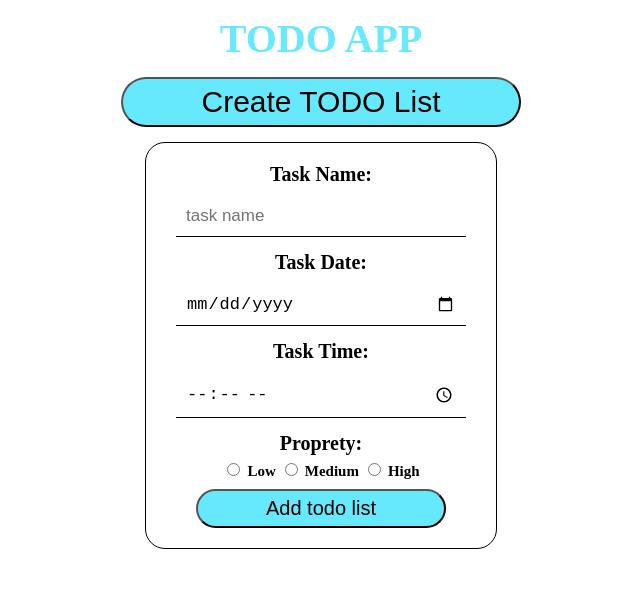
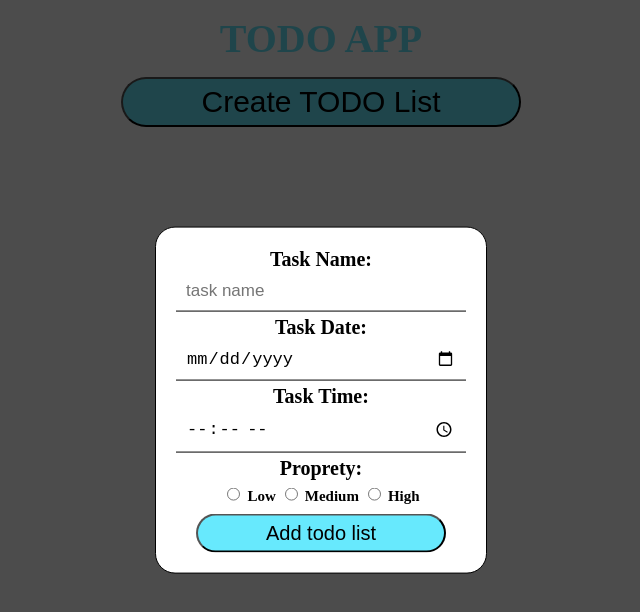
Before and after one commit to Jobin-Moonraft/training, a website: page view/index.html in a window 1280 px wide. Both pictures are taken after a click on the button "Create TODO List". Shown: the whole page, without its empty margins (319-959 px from the left). Drawn offline with Linux system fonts and the light colour scheme.

Commit message:
Change on the form style

```diff
--- a/js/main.js
+++ b/js/main.js
@@ -1,9 +1,14 @@
 function createTodo(){
-    document.getElementById("input").style.display = "inline-block";
+    document.getElementById("box").style.display = "inline-block";
 }
 function hideTodo(){
-    document.getElementById("input").style.display = "none";
+    document.getElementById("box").style.display = "none";
 }
+window.onclick = function(event) {
+    if (event.target == box) {
+      box.style.display = "none";
+    }
+  }
 
 
 function checkEmptyInput(){
@@ -61,9 +66,10 @@ add_todo_btn.addEventListener('click', function(){
     //priority section
     var Selected = document.querySelector('input[type= "radio"]:checked');
     priority.innerText = Selected.value;
-    var todo_priority= document.createElement('DIV');
+    var todo_priority= document.createElement('OPTION');
     todo_priority.classList.add('item-priority');
     todo_priority.textContent = Selected.value;
+
 
     var item = document.createElement('DIV');
     item.classList.add('item');
--- a/scss/main.scss
+++ b/scss/main.scss
@@ -29,7 +29,6 @@ h3{
 
 .text, .edit-input1,.edit-input2,.edit-input3{
     @include container-width($cw: 270px);
-    margin: 10px;
     padding: 10px;
     border-style: none;
     border-bottom: 1px solid;
--- a/scss/partials/_todo.scss
+++ b/scss/partials/_todo.scss
@@ -1,11 +1,21 @@
-
+.box{
+    @include page-background-color($bc : $color7);
+    position: absolute;
+    width: 100%;
+    height: 100%;
+    top: 0px;
+    left: 0px;
+    display: none;
+}
 .input{
-    display: none;
+    @include page-background-color($bc : $color2);
     border: 1px solid;
-    margin: 15px 50px;
-    text-align: center;
     padding: 20px;
     border-radius: 20px;
+    position: absolute;
+    top: 50%;
+    left: 50%;
+    transform: translate(-50%, -50%);
 }
 label{
     font-weight: bold;
--- a/scss/partials/_todoList.scss
+++ b/scss/partials/_todoList.scss
@@ -1,11 +1,3 @@
-.input{
-    display: none;
-    border: 1px solid;
-    margin: 15px 50px;
-    text-align: center;
-    padding: 20px;
-}
-
 .hidden{
     display: none;
 }
@@ -24,7 +16,7 @@
 
 .item-text, .item-date, .item-time, .item-priority{
   padding: 15px;
-//   @include page-background-color($bc :$color4);
+
 
 }
 .edit-input1,.edit-input2,.edit-input3{
--- a/scss/partials/_variables.scss
+++ b/scss/partials/_variables.scss
@@ -1,6 +1,7 @@
 $color1: red;
-$color2: blue;
+$color2: white;
 $color3: green;
 $color4: rgba(255, 212, 51, 0.4);
 $color5: rgba(3, 219, 252,0.6);
 $color6: rgba(0,0,0,0.4);
+$color7: rgba(0,0,0,0.7);
--- a/view/index.html
+++ b/view/index.html
@@ -14,7 +14,7 @@
                 <button class="button" onclick="createTodo()" >Create TODO List</button>
 
         </div>
-        <div class="box">
+        <div class="box" id="box" >
         <div class="input" id="input">
             <label>Task Name: </label><br>
             <input class="text"type ="text" placeholder="task name" id="todo-input"><br>
@@ -44,8 +44,8 @@
         </div>
     </div>
         <div class="todo-list" id="list">
+
             <h3></h3>
-
         </div>
 
     </div>
```
Also changed, not shown: css/main.css.
